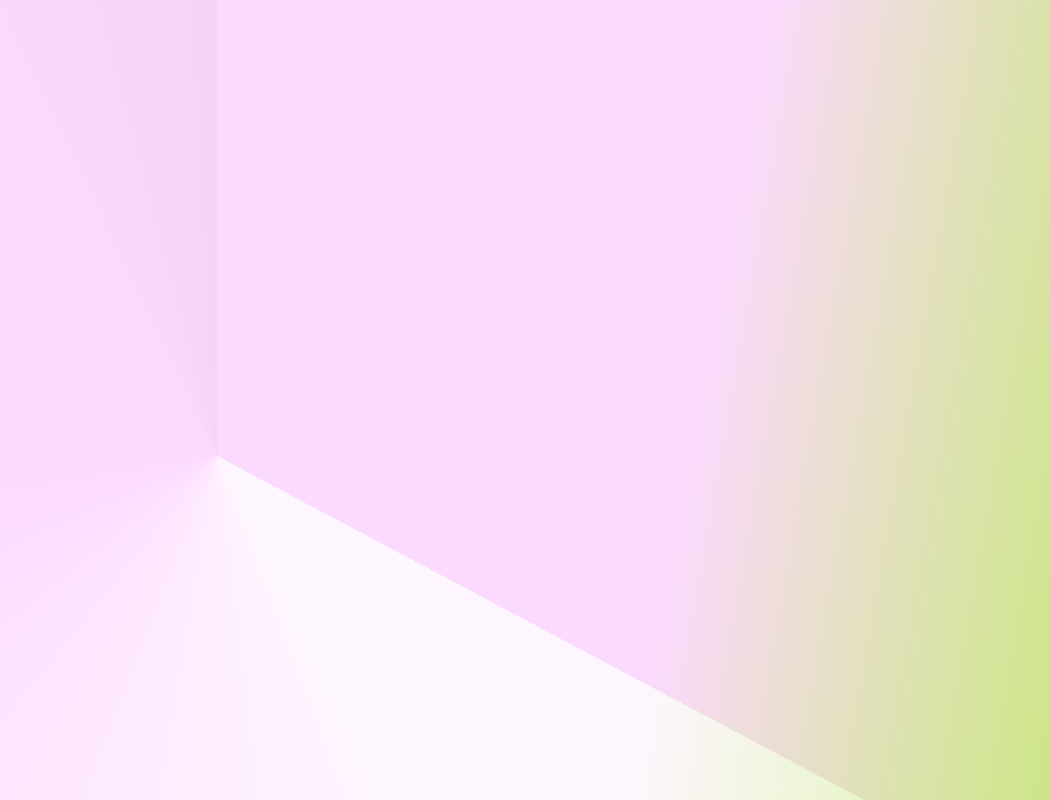
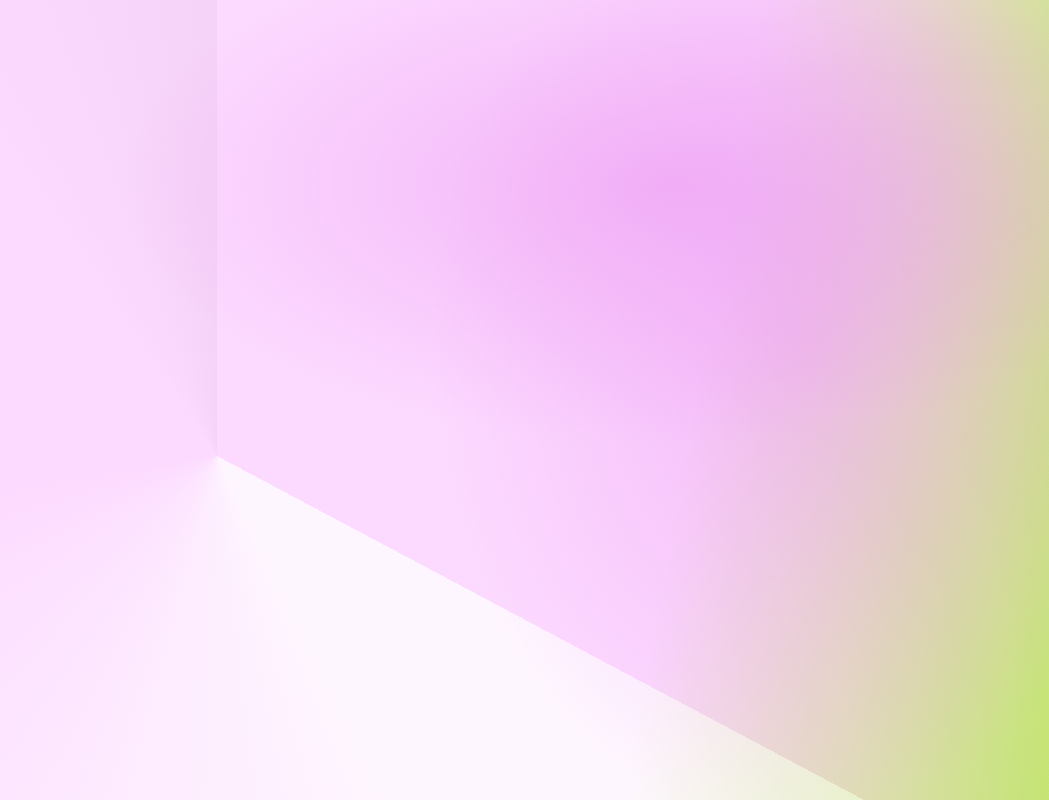
Before and after one commit to lancehsimmons/lancesimmonsdev, a React (Create React App) app: page / in a window 1280 px wide. Shown: the whole page, without its empty margins (231-1280 px from the left). Built offline with nearby package versions, Linux system fonts and the light colour scheme.

Commit message:
more bg fade tweaks

```diff
--- a/src/index.css
+++ b/src/index.css
@@ -6,11 +6,17 @@ html {
   background: linear-gradient(117deg, rgba(240,200,236,1) 75%, rgba(209,231,156,1) 100%); */
   /* background: conic-gradient (from 125deg at 34% 39%, white 100%, #FCD6FF 100%); */
   background:
+  radial-gradient(ellipse closest-corner at 70% 23% ,
+  #ed9df39d, #fcd6ff00),
+  radial-gradient(ellipse closest-corner at 80% 43% ,
+  #ed9df384, #fcd6ff00),
   conic-gradient(from 0deg at 35% 57%, #FFFFFF17 90%, #f5d2f7 100%),
   linear-gradient(100deg, #fcd6ff0f 70%, #97e10351 100%),
   conic-gradient(from 118deg at 35% 57%, #ffffffcb 10%, #fcd6ff 40%, #fcd6ff4f 40%, #fcd6ff51 100%),
   linear-gradient(100deg, #fcd6ff 70%, #96E1036E 100%),
-  /* linear-gradient(90deg, #fcd6ff 70%, #97e10331 100%), */
+  linear-gradient(90deg, #fcd6ff 70%, #97e10331 100%),
+  linear-gradient(90deg, #fcd6ff 70%, #97e10331 100%),
+
   conic-gradient(from 123deg at 40% 57%, #ffffff6f 10%, #fcd6ff4f 40%, #fcd6ff51 100%);
   min-height: 100%;
   width: 100%;
```
